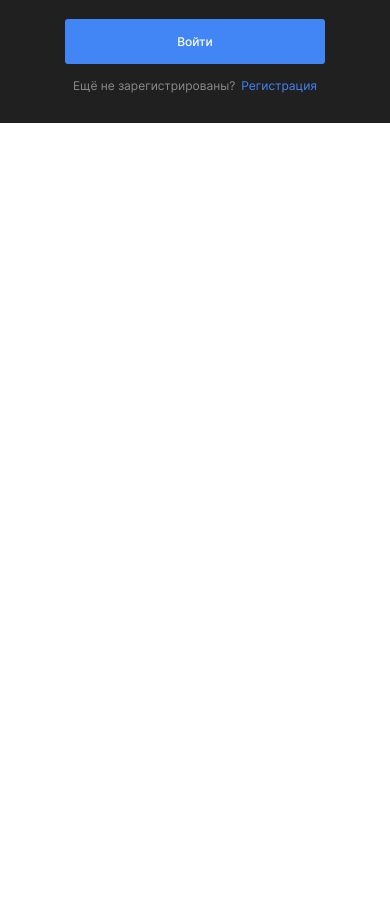
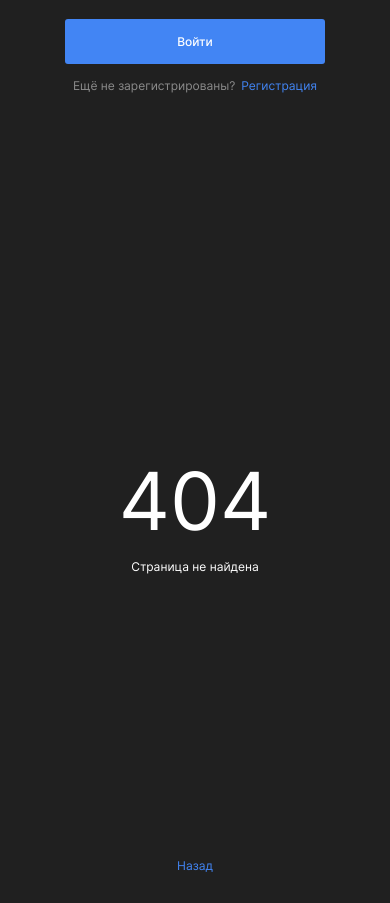
Before and after one commit to Kuban23/movies-explorer-frontend, a React (Create React App) app: page / in a window 390 px wide. Shown: the part 7860-8763 px from the top of the page. Before the commit the page ends 7983 px from the top, so only its background shows below. Built offline with nearby package versions, Linux system fonts and the light colour scheme.

Commit message:
feat:Сверстал страницу 404

```diff
--- a/src/components/App/App.js
+++ b/src/components/App/App.js
@@ -6,6 +6,7 @@ import './App.css'
 import Profile from '../Profile/Profile'
 import Register from '../Register/Register';
 import Login from '../Login/Login';
+import PageNotFound from '../PageNotFound/PageNotFound';
 //import { Switch, Route } from 'react-router-dom'
 
 
@@ -20,6 +21,7 @@ function App() {
                <Profile/>
                <Register/>
                <Login/>
+               <PageNotFound/>
                {/* <Route exact path="/"> */}
 
                {/* </Route>
--- /dev/null
+++ b/src/components/PageNotFound/PageNotFound.css
@@ -0,0 +1,89 @@
+.not-found {
+	padding-top: 246px;
+	padding-bottom: 60px;
+	max-width: 1280px;
+	box-sizing: border-box;
+	display: flex;
+	flex-direction: column;
+	align-items: center;
+}
+
+.not-found__container {
+	display: flex;
+	flex-direction: column;
+	align-items: center;
+	padding-bottom: 184px;
+}
+
+.not-found__title {
+	font-family: 'Inter';
+	font-style: normal;
+	font-weight: 400;
+	font-size: 140px;
+	line-height: 169px;
+	text-align: center;
+	color: #FFFFFF;
+	margin: 0px;
+	padding-bottom: 5px;
+}
+
+.not-found__subtitle {
+	font-family: 'Inter';
+	font-style: normal;
+	font-weight: 400;
+	font-size: 16px;
+	line-height: 19px;
+	text-align: center;
+	color: #FFFFFF;
+	margin: 0px;
+}
+
+.not-found__btn-link {
+	font-family: 'Inter';
+	font-style: normal;
+	font-weight: 400;
+	font-size: 14px;
+	line-height: 17px;
+	text-align: center;
+	color: #4285F4;
+	text-decoration: none;
+	transition: opacity 0.5s ease-in-out;
+}
+
+.not-found__btn-link:hover {
+	opacity: 0.8;
+}
+
+@media (max-width: 770px) {
+	.not-found {
+		padding-top: 408px;
+		padding-bottom: 222px;
+	}
+}
+
+@media (max-width: 440px) {
+	.not-found {
+		padding-top: 329px;
+		padding-bottom: 30px;
+	}
+
+	.not-found__container {
+		padding-bottom: 284px;
+	}
+
+	.not-found__title {
+		font-size: 80px;
+		line-height: 97px;
+		padding-bottom: 10px;
+	}
+
+	.not-found__subtitle {
+		font-size: 12px;
+		line-height: 15px;
+	}
+
+	.not-found__btn-link {
+		font-size: 12px;
+		line-height: 15px;
+	}
+}
--- /dev/null
+++ b/src/components/PageNotFound/PageNotFound.js
@@ -0,0 +1,17 @@
+import React from "react";
+import './PageNotFound.css'
+import { Link } from 'react-router-dom'
+
+function PageNotFound (){
+	return (
+		<section className="not-found">
+			<div className="not-found__container">
+			<h1 className="not-found__title">404</h1>
+        <p className="not-found__subtitle">Страница не найдена</p>
+			</div>
+			<Link className="not-found__btn-link">Назад</Link>
+		</section>
+	);
+}
+
+export default PageNotFound;
```
